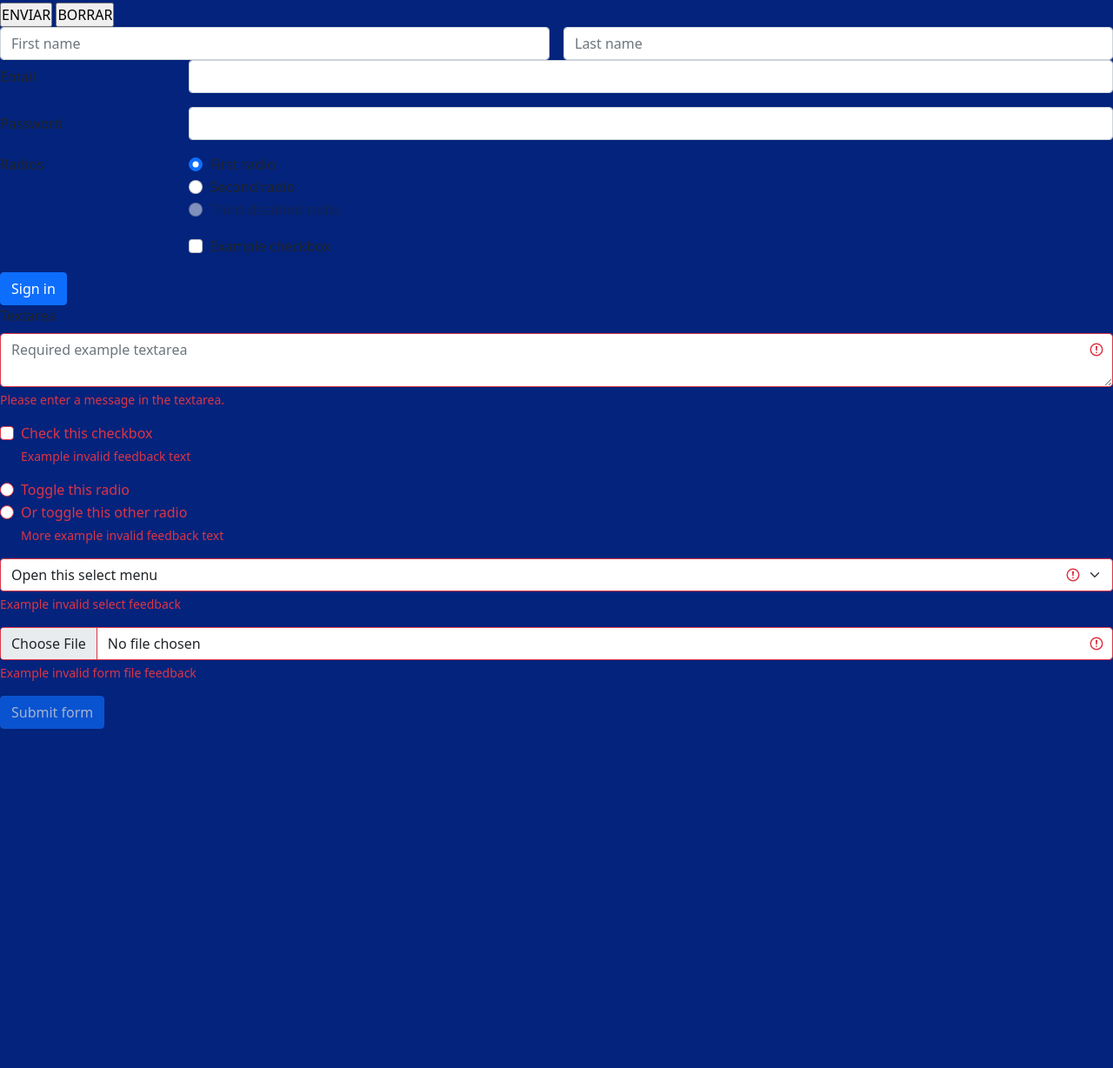
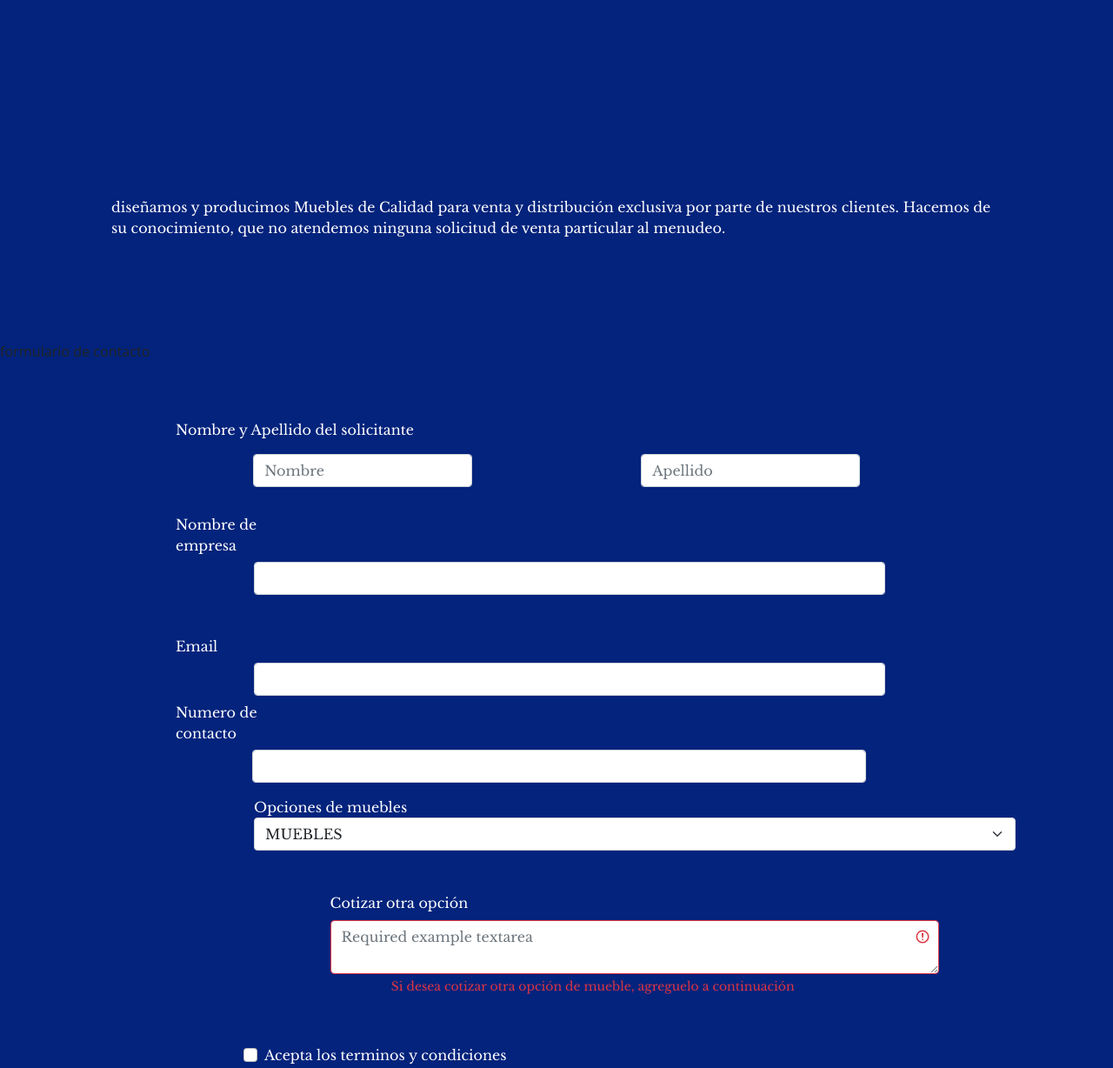
Before and after one commit to Fermondragon/practicahub, a plain HTML site: page secciones/contacto.html in a window 1280 px wide. Shown: the part 898-2126 px from the top of the page at 87% size. Drawn offline with nearby package versions, Linux system fonts and the light colour scheme.

Commit message:
first commit

```diff
--- a/CSS/grid.css
+++ b/CSS/grid.css
@@ -49,6 +49,9 @@ body{
     margin-left: 0.5rem;
     font-family: 'Libre Baskerville', serif;
 }
+.navbar a:hover{
+    color: aqua;
+}
 #grillaindex{
     display: grid;
     width:100%;
@@ -88,17 +91,21 @@ body{
     justify-self: center;
     position: absolute;
     top: 200rem;
-    margin-top: 5%;
+    margin: 10%;
+}
+.sectionclientes p{
+    font-size: large;
 }
 .carousel-item img{
-    height: 350px;
-    width: 550px;
+
+    height: 550px;
+    width: 750px;
     margin: 1.5rem 1rem 2.5rem 1rem;
 }
 #piepagina{
     grid-area: piepag;
     position: absolute;
-    top: 370rem;
+    top: 260rem;
     background-color: #0D1C45;
     color: #4C76EB;
     margin-right: .5rem;
@@ -118,7 +125,7 @@ body{
         "clientes   clientes    clientes"
         "piepag     piepag      piepag";
         grid-template-columns: repeat(3,1fr);
-        grid-template-rows: repeat(3,1fr);
+        grid-template-rows: repeat(5,1fr);
         grid-row-gap: 2rem;
     }
     /*.c-i img{
--- a/CSS/style.css
+++ b/CSS/style.css
@@ -34,7 +34,7 @@ body{
     border-right: solid 25px #03237C;
     border-top: solid .5rem #03237C;*/
     font-family: 'Libre Baskerville', serif;
-    position: fixed;
+
     background-color: white;
     width: 100%;
 
@@ -50,7 +50,6 @@ body{
     flex-direction: row;
     justify-content: space-between;
     align-items: center;
-
     margin-right: 1rem;
     margin-left: 1rem;
     padding: .5rem;
@@ -73,7 +72,10 @@ body{
     color: #4C76EB;
     font-size: x-large;
     font-weight: bold;
-    padding: 1rem ;
+    padding: .5rem ;
+}
+.navbar a:hover{
+    color: aqua;
 }
 .top5 li{
     list-style-type: none;
@@ -102,16 +104,21 @@ section,main,div  {
     justify-items: center;
 }
 main h2{
-    margin-top: 10%;
+    margin-top: 5%;
     padding: 20% 0 10% 0;
 
 }
 main p{
     padding: 20% 0 10% 0;
 
-}*/
+}
 .modelo, .clientes{
     list-style-type: none;
+    margin: 1.5rem;
+    justify-self: center;
+}
+.modelo li:hover{
+    transform: scale(2);
 }
 .sectionclientes{
     justify-items: center;
@@ -129,10 +136,13 @@ main p{
     width: 500px;  /*ANCHO*/
     margin: 10px 20px 10px 20px;
 }
+
+
+
 #cuestionario{
     background: #03237C;
     padding: 50px;
-    margin: 5px 450px 10px 450px;
+    margin: 1rem 1.5rem 1rem 1.5rem;
     display: flex;
     flex-direction: column;
     justify-content: space-evenly;
--- a/secciones/contacto.html
+++ b/secciones/contacto.html
@@ -6,7 +6,7 @@
     <meta name="viewport" content="width=device-width, initial-scale=1.0">
     <link href="https://cdn.jsdelivr.net/npm/bootstrap@5.1.3/dist/css/bootstrap.min.css" rel="stylesheet" integrity="sha384-1BmE4kWBq78iYhFldvKuhfTAU6auU8tT94WrHftjDbrCEXSU1oBoqyl2QvZ6jIW3" crossorigin="anonymous">
     <title>Document</title>
-    <link rel="stylesheet" href="../CSS/grid.css">
+    <link rel="stylesheet" href="../CSS/style.css">
 </head>
 <body>
     <header id="encabezado">
@@ -61,10 +61,11 @@
     </main>
 
 
-	<!-- formulario de contacto -->
+	formulario de contacto
 	<section>
+
 		<article id="cuestionario">
-			<form>
+			<!-- <form>
                 <label for="solicitantenombre">Nombre y Apellido del solicitante</label><br>
 				<input type="text" name="solicitantenombre"/>
                 <br><br>
@@ -98,112 +99,80 @@
                 <br><br>
 				<input type="submit" value="ENVIAR">
 				<input type="reset" value="BORRAR">
-			</form>
-		</article>
-        <div>
+			</form>-->
+
+
+    <form required aria-label="select example">
+
       <div class="row g-3">
+        <label for="solicitantenombre">Nombre y Apellido del solicitante</label><br>
           <div class="col">
-                  <input type="text" class="form-control" placeholder="First name" aria-label="First name">
+            <input type="text" class="form-control" placeholder="Nombre" aria-label="First name">
           </div>
           <div class="col">
-                  <input type="text" class="form-control" placeholder="Last name" aria-label="Last name">
+            <input type="text" class="form-control" placeholder="Apellido" aria-label="Last name">
           </div>
         </div>
-            <form>
+        <br>
+        <div class="row mb-3">
+          <label for="inputEmpresa" class="col-sm-2 col-form-label">Nombre de empresa</label>
+          <div class="col-sm-10">
+            <input type="text" class="form-control" id="inputEmpresa">
+          </div>
+        </div>
+        <br>
+
           <div class="row mb-3">
             <label for="inputEmail3" class="col-sm-2 col-form-label">Email</label>
             <div class="col-sm-10">
               <input type="email" class="form-control" id="inputEmail3">
             </div>
-                </div>
-                <div class="row mb-3">
-                  <label for="inputPassword3" class="col-sm-2 col-form-label">Password</label>
+
+        <br>
+        <div class="row mb-3" required aria-label="select example">
+          <label for="inputEmpresa" class="col-sm-2 col-form-label">Numero de contacto</label>
           <div class="col-sm-10">
-                    <input type="password" class="form-control" id="inputPassword3">
+            <input type="text" class="form-control" id="inputEmpresa">
           </div>
         </div>
-                <fieldset class="row mb-3">
-                  <legend class="col-form-label col-sm-2 pt-0">Radios</legend>
-                  <div class="col-sm-10">
-                    <div class="form-check">
-                      <input class="form-check-input" type="radio" name="gridRadios" id="gridRadios1" value="option1" checked>
-                      <label class="form-check-label" for="gridRadios1">
-                        First radio
-                      </label>
-                    </div>
-                    <div class="form-check">
-                      <input class="form-check-input" type="radio" name="gridRadios" id="gridRadios2" value="option2">
-                      <label class="form-check-label" for="gridRadios2">
-                        Second radio
-                      </label>
-                    </div>
-                    <div class="form-check disabled">
-                      <input class="form-check-input" type="radio" name="gridRadios" id="gridRadios3" value="option3" disabled>
-                      <label class="form-check-label" for="gridRadios3">
-                        Third disabled radio
-                      </label>
+
+        <br><br>
+
+
+          <div class="mb-3">
+            <label for="inputEmpresa">Opciones de muebles</label>
+            <select class="form-select" required aria-label="select example">
+              <option value="">MUEBLES</option>
+              <option value="1">SALAS</option>
+              <option value="2">COMEDORES</option>
+              <option value="3">ESCRITORIOS</option>
+              <option value="4">RECAMARAS</option>
+            </select>
+            <br><br>
+            <div class="mb-3">
+              <label for="validationTextarea" class="form-label">Cotizar otra opción</label>
+              <textarea class="form-control is-invalid" id="validationTextarea" placeholder="Required example textarea" required></textarea>
+              <div class="invalid-feedback">
+                Si desea cotizar otra opción de mueble, agreguelo a continuación
               </div>
             </div>
-                </fieldset>
-                <div class="row mb-3">
-                  <div class="col-sm-10 offset-sm-2">
-                    <div class="form-check">
-                      <input class="form-check-input" type="checkbox" id="gridCheck1">
-                      <label class="form-check-label" for="gridCheck1">
-                        Example checkbox
-                      </label>
-                    </div>
-                  </div>
-                </div>
-                <button type="submit" class="btn btn-primary">Sign in</button>
-              </form>
-              <form class="was-validated">
-                <div class="mb-3">
-                  <label for="validationTextarea" class="form-label">Textarea</label>
-                  <textarea class="form-control is-invalid" id="validationTextarea" placeholder="Required example textarea" required></textarea>
-                  <div class="invalid-feedback">
-                    Please enter a message in the textarea.
-                  </div>
+            <br>
           </div>
 
           <div class="form-check mb-3">
             <input type="checkbox" class="form-check-input" id="validationFormCheck1" required>
-                  <label class="form-check-label" for="validationFormCheck1">Check this checkbox</label>
-                  <div class="invalid-feedback">Example invalid feedback text</div>
+            <label class="form-check-label" for="validationFormCheck1">Acepta los terminos y condiciones </label>
+            <div class="invalid-feedback">Es necesario aceptar terminos y condiciones</div>
           </div>
+          <br><br>
 
-                <div class="form-check">
-                  <input type="radio" class="form-check-input" id="validationFormCheck2" name="radio-stacked" required>
-                  <label class="form-check-label" for="validationFormCheck2">Toggle this radio</label>
-                </div>
-                <div class="form-check mb-3">
-                  <input type="radio" class="form-check-input" id="validationFormCheck3" name="radio-stacked" required>
-                  <label class="form-check-label" for="validationFormCheck3">Or toggle this other radio</label>
-                  <div class="invalid-feedback">More example invalid feedback text</div>
-                </div>
+          <button type="reset" class="btn btn-primary">Reset</button>
+          <button type="submit" class="btn btn-primary">Submit</button>
 
-                <div class="mb-3">
-                  <select class="form-select" required aria-label="select example">
-                    <option value="">Open this select menu</option>
-                    <option value="1">One</option>
-                    <option value="2">Two</option>
-                    <option value="3">Three</option>
-                  </select>
-                  <div class="invalid-feedback">Example invalid select feedback</div>
-                </div>
-
-                <div class="mb-3">
-                  <input type="file" class="form-control" aria-label="file example" required>
-                  <div class="invalid-feedback">Example invalid form file feedback</div>
-                </div>
-
-                <div class="mb-3">
-                  <button class="btn btn-primary" type="submit" disabled>Submit form</button>
         </div>
         </form>
+      </article>
 
-
-        </div>
 
 
 
```
Also changed, not shown: secciones/nosotros.html (+1 -1 lines). Lines whose indentation alone changed are shown as unchanged.
